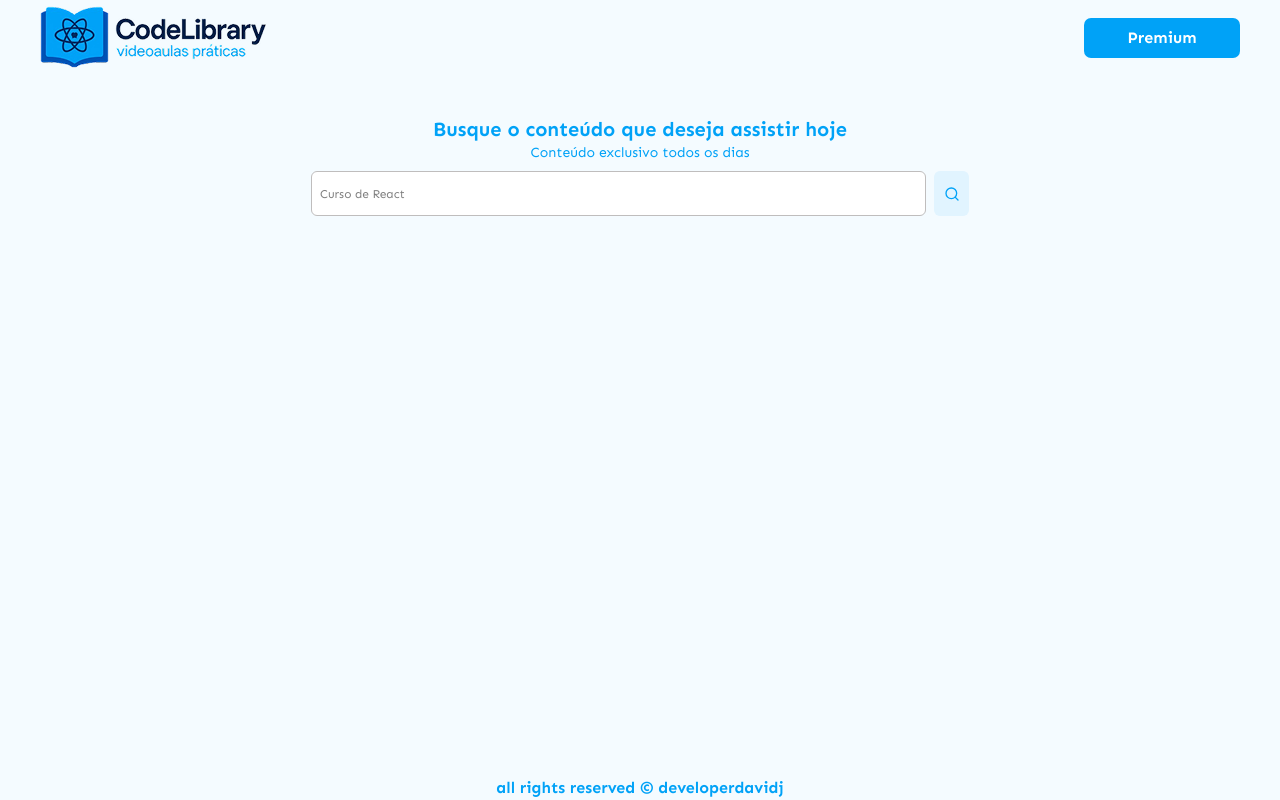
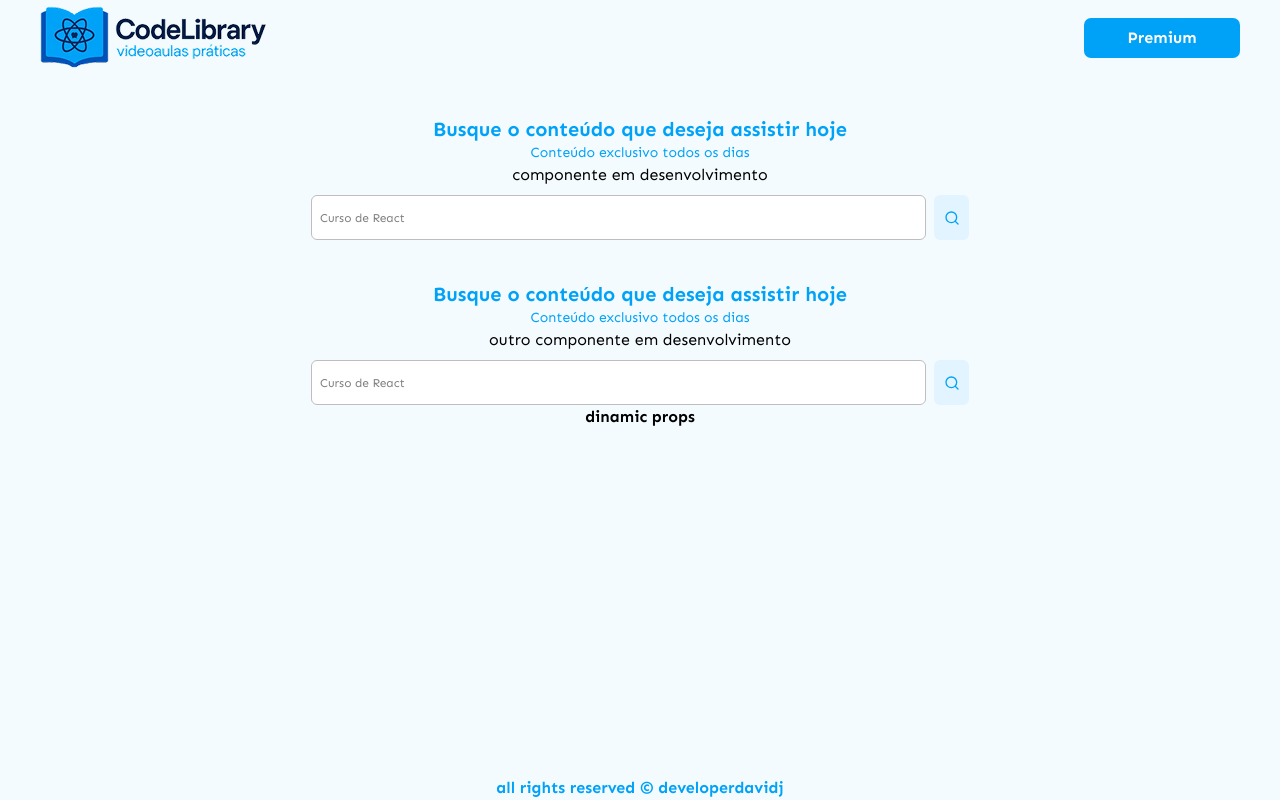
Before and after one commit to developerdavidj/react-typeS, a React (Vite) app: page / in a window 1280 px wide. Built offline with nearby package versions, Linux system fonts and the light colour scheme.

Commit message:
tipando com typescript

```diff
--- a/src/compontents/Filter.tsx
+++ b/src/compontents/Filter.tsx
@@ -1,6 +1,11 @@
-    import { Search } from 'lucide-react';
+    import { Search, TypeIcon } from 'lucide-react';
 
-    function Filter() {
+    type FilterProps = {
+            title: string
+            placeholder: string
+        }
+
+    function Filter(props: FilterProps) {
     return (
 
             <div className="flex flex-col items-center mt-10">
@@ -12,6 +17,8 @@
                     <p className="text-[#00a2f7] text-sm">
                         Conteúdo exclusivo todos os dias
                     </p>
+                    <h2>{props.title}</h2>
+
                 <div className="flex gap-2 items-center mt-2">
 
                     <input
@@ -25,6 +32,7 @@
                     </div>
 
                 </div>
+                    <p className='font-bold text-[#00a2ff7]'>{props.placeholder}</p>
             </div>
     )
 }
--- a/src/compontents/Footer.tsx
+++ b/src/compontents/Footer.tsx
@@ -2,7 +2,7 @@ import "./Footer.css"
 
 function Footer () {
     return (
-    <p className="container-footer text-center text=sm font-bold text-[#00a2f7]">
+    <p className="container-footer text-center text=sm   font-bold text-[#00a2f7]">
         all rights reserved © developerdavidj
     </p>
 )
--- a/src/main.tsx
+++ b/src/main.tsx
@@ -12,7 +12,11 @@ createRoot(document.getElementById('root')!).render(
 
       <Header/>
         <div className='flex-1 max-w-[1200px] m-auto w-full'>
-          <Filter/>
+
+          <Filter title="componente em desenvolvimento" placeholder=''/>
+
+          <Filter title="outro componente em desenvolvimento" placeholder='dinamic props'/>
+
         </div>
       <Footer/>
 
```
